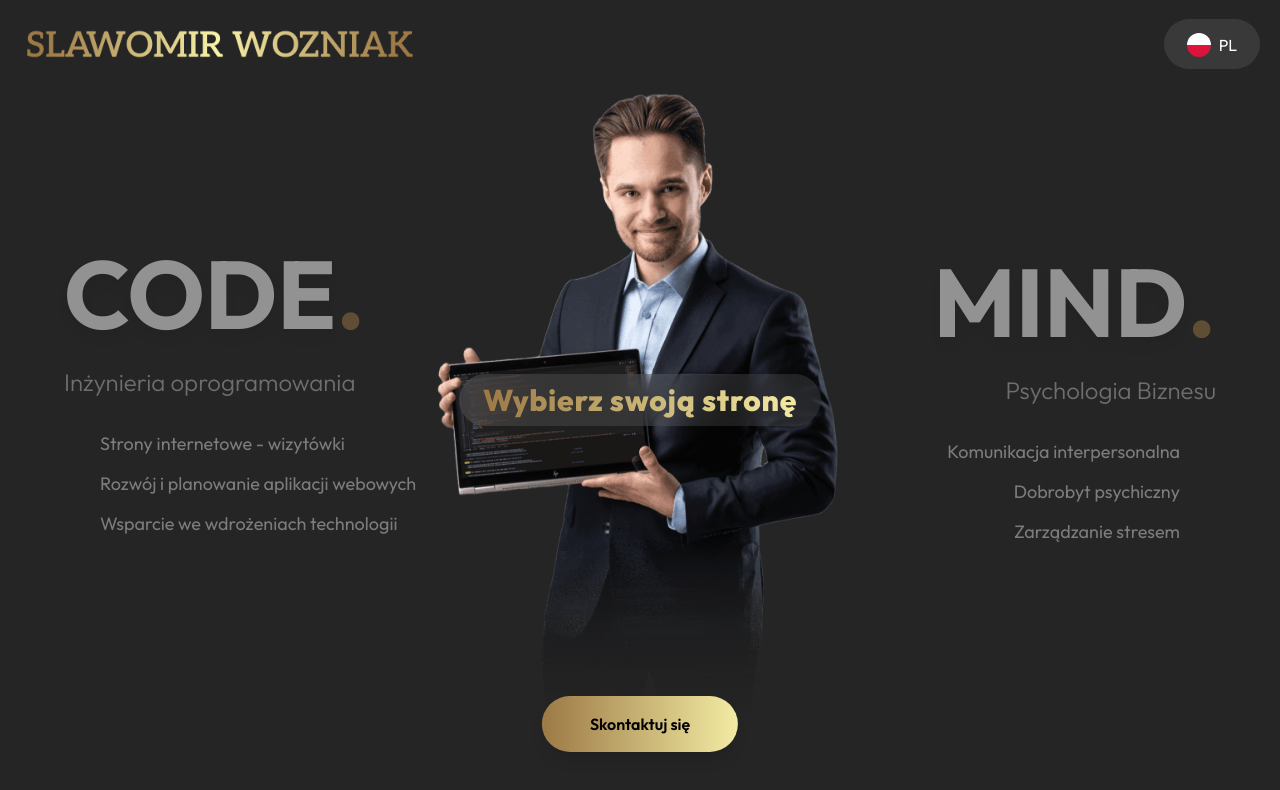
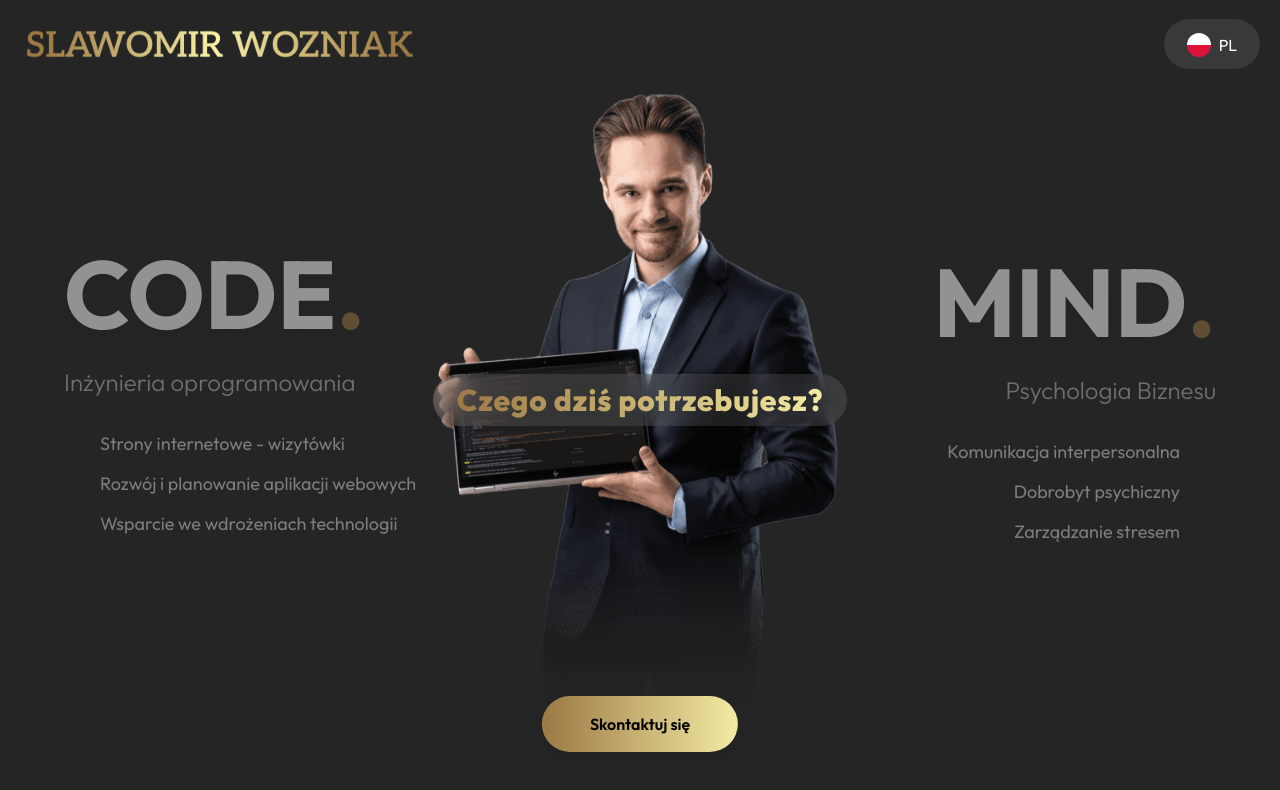
Before and after one commit to wozniak-slawomir/personal-website, a Nuxt app: page / in a window 1280 px wide. Shown: the top 790 px of the page. Built offline with nearby package versions, Linux system fonts and the light colour scheme; some icons are missing; what @inspira-ui/plugins, @yeger/vue-masonry-wall would draw is missing.

Commit message:
feat: update hero section text and improve layout for better visibility

```diff
--- a/components/Hero.vue
+++ b/components/Hero.vue
@@ -1,5 +1,5 @@
 <template>
-  <div class="relative container h-screen overflow-hidden pt-[var(--navbar-height)]">
+  <div class="relative container min-h-screen overflow-hidden pt-[var(--navbar-height)]">
     <div
       class="absolute inset-0 z-0 opacity-0 transition-opacity duration-700 ease-in-out items-center hidden md:flex"
       :class="{ 'opacity-100': hoveredSection === 'programming' }"
--- a/i18n/locales/en.json
+++ b/i18n/locales/en.json
@@ -19,7 +19,7 @@
   "hero.psychology.feature2": "Mental wellbeing",
   "hero.psychology.feature3": "Stress management",
   "hero.wellbeing": "Wellbeing",
-  "hero.chooseSide": "Choose your side",
+  "hero.chooseSide": "What do you need today?",
   "blog.higherEducation.conclusion": "Moral:",
   "blog.higherEducation.title": "What does higher education do to a person?",
   "blog.higherEducation.dates": "2024-10-21",
--- a/i18n/locales/es.json
+++ b/i18n/locales/es.json
@@ -18,7 +18,7 @@
   "hero.psychology.feature2": "Bienestar mental",
   "hero.psychology.feature3": "Gestión del estrés",
   "hero.wellbeing": "Wellbeing",
-  "hero.chooseSide": "Elige tu lado",
+  "hero.chooseSide": "¿Qué necesitas hoy?",
   "bio.menu.story": "HISTORIA",
   "bio.menu.career": "CARRERA",
   "bio.menu.achievements": "LOGROS",
--- a/i18n/locales/fr.json
+++ b/i18n/locales/fr.json
@@ -18,7 +18,7 @@
   "hero.psychology.feature2": "Bien-être mental",
   "hero.psychology.feature3": "Gestion du stress",
   "hero.wellbeing": "Wellbeing",
-  "hero.chooseSide": "Choisis ton camp",
+  "hero.chooseSide": "De quoi avez-vous besoin aujourd'hui ?",
   "bio.menu.story": "HISTOIRE",
   "bio.menu.career": "CARRIÈRE",
   "bio.menu.achievements": "RÉALISATIONS",
--- a/i18n/locales/pl.json
+++ b/i18n/locales/pl.json
@@ -18,7 +18,7 @@
   "hero.psychology.feature2": "Dobrobyt psychiczny",
   "hero.psychology.feature3": "Zarządzanie stresem",
   "hero.wellbeing": "Wellbeing",
-  "hero.chooseSide": "Wybierz swoją stronę",
+  "hero.chooseSide": "Czego dziś potrzebujesz?",
   "bio.menu.story": "HISTORIA",
   "bio.menu.career": "KARIERA",
   "bio.menu.achievements": "OSIĄGNIĘCIA",
```
